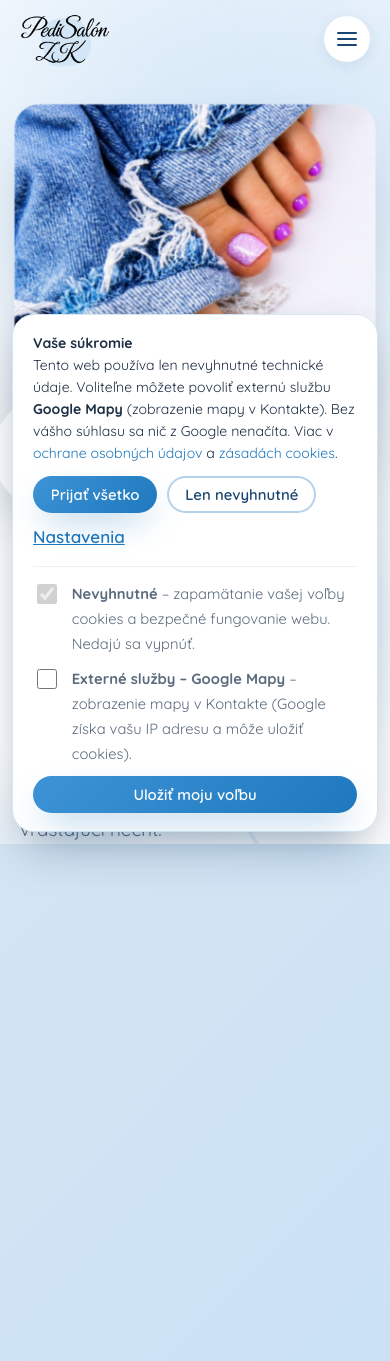
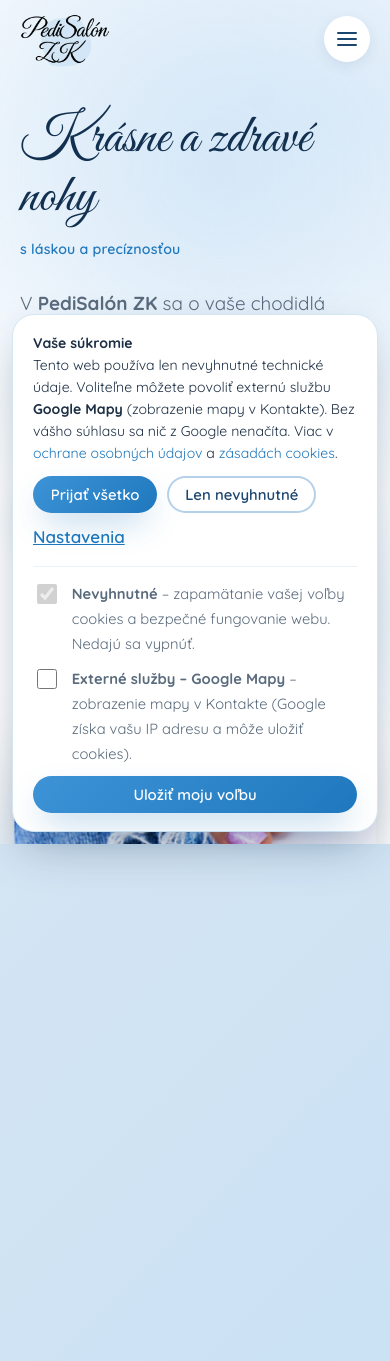
Before and after one commit to Maruna21574/pedisalon, a PHP site: page / in a window 390 px wide. Shown: the top 1361 px of the page. Run offline with PHP 8.4, Linux system fonts and the light colour scheme.

Commit message:
Mobil: úvodná sekcia – text hore, fotka dole
Co-Authored-By: Claude Sonnet 5.5 <noreply@anthropic.com>

```diff
--- a/assets/css/style.css
+++ b/assets/css/style.css
@@ -801,3 +801,8 @@ body:not(.admin-body) .cta-band h2{font-size:clamp(2.3rem,4.5vw,3.3rem)}
 body:not(.admin-body) .form h2{font-size:2.6rem!important}
 body:not(.admin-body) .sec-head h2{margin-bottom:.25em}
 body:not(.admin-body) .brand-text{font-family:var(--font-display)}
+
+/* Mobil: v úvode najprv text, potom fotka */
+@media (max-width:900px){
+  .hero-visual{order:0;margin:30px auto 0}
+}
--- a/inc/header.php
+++ b/inc/header.php
@@ -82,7 +82,7 @@ $ogImage = $baseUrl . '/assets/img/og-image.jpg';
 <!-- Písma sú uložené na vlastnom serveri (nič sa nenačítava z Google) -->
 <link rel="preload" href="assets/fonts/manrope-normal-800-latin.woff2" as="font" type="font/woff2" crossorigin>
 <link rel="stylesheet" href="assets/css/fonts.css?v=2">
-<link rel="stylesheet" href="assets/css/style.css?v=36">
+<link rel="stylesheet" href="assets/css/style.css?v=37">
 <script type="application/ld+json">
 <?= json_encode([
     '@context' => 'https://schema.org', '@type' => 'HealthAndBeautyBusiness',
```
